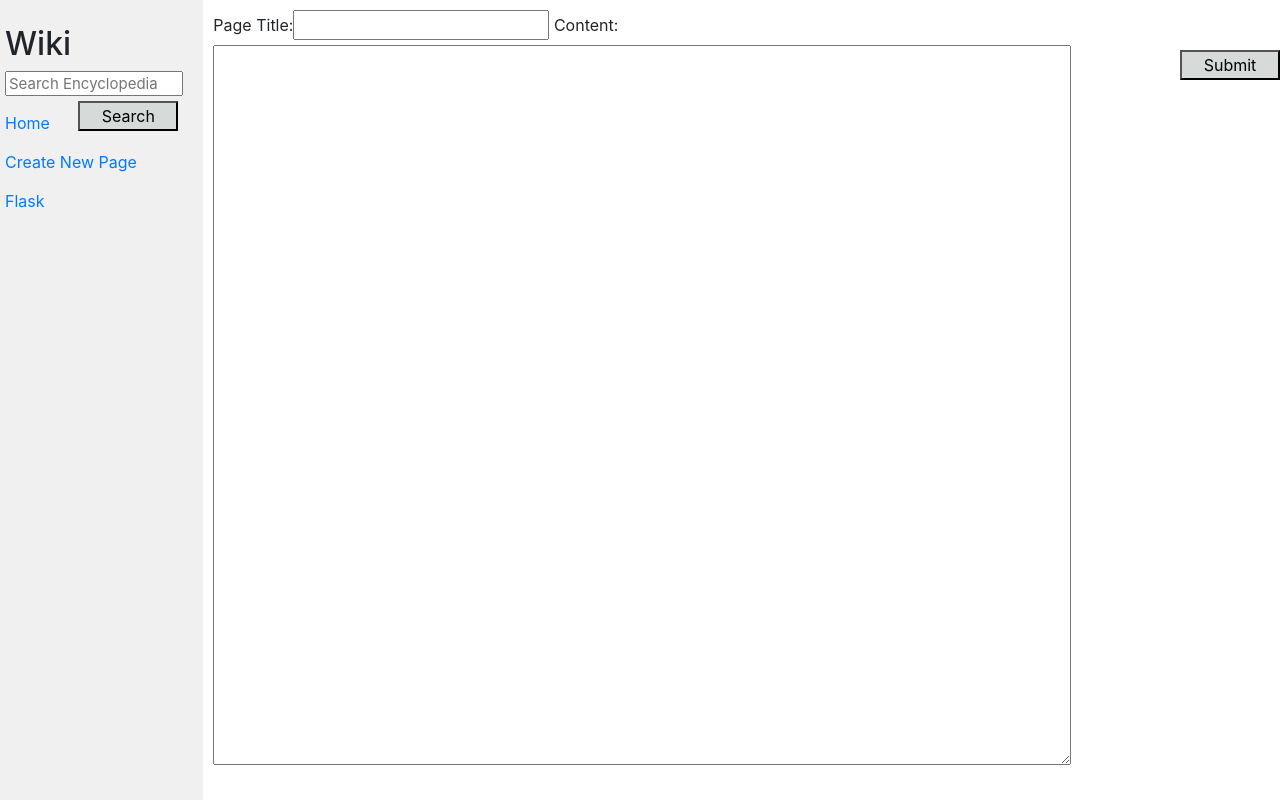
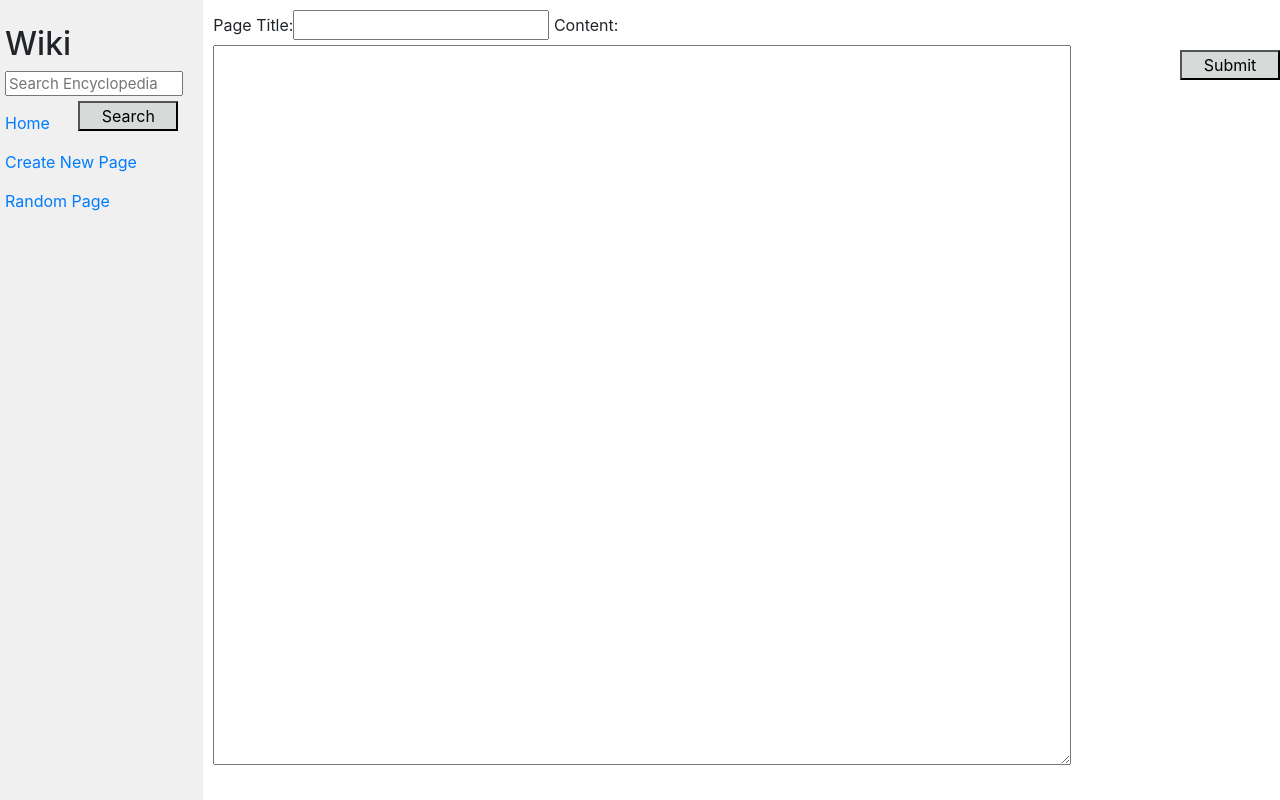
Before and after one commit to LmOpe/CS50W, a Django app: page /new in a window 1280 px wide. Run offline with Django 3.2, Linux system fonts and the light colour scheme; some libraries are stand-ins or nearby versions.

Commit message:
Add Random Page

```diff
--- a/wiki/encyclopedia/templates/encyclopedia/layout.html
+++ b/wiki/encyclopedia/templates/encyclopedia/layout.html
@@ -24,7 +24,7 @@
                     <a href="{% url 'encyclopedia:new' %}">Create New Page</a>
                 </div>
                 <div class="mt">
-                    <a href="{% url 'encyclopedia:entry' random.title %}">{{ random }}</a>
+                    <a href="{% url 'encyclopedia:entry' random.title %}">Random Page</a>
                 </div>
                 {% block nav %}
                 {% endblock %}
```
